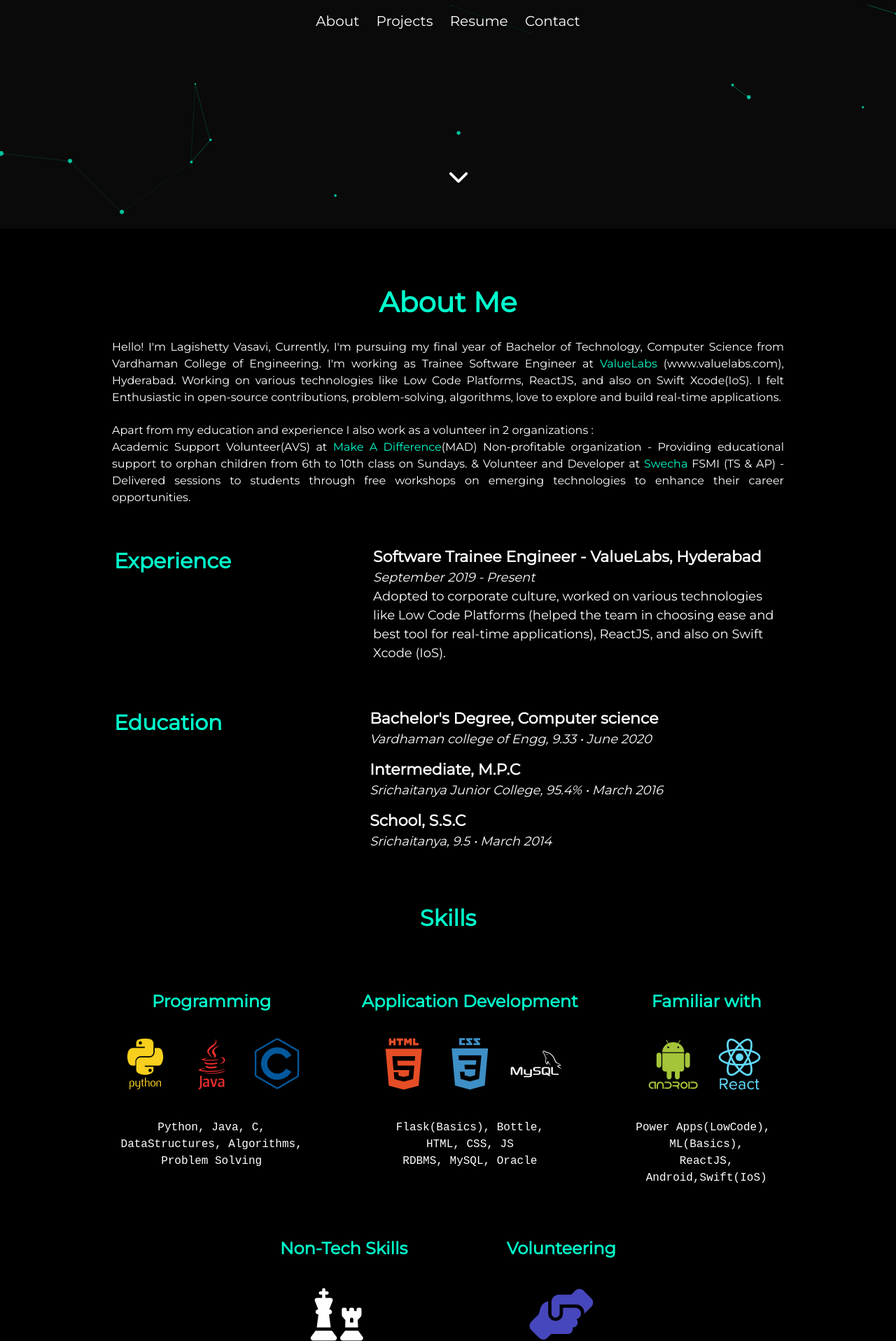
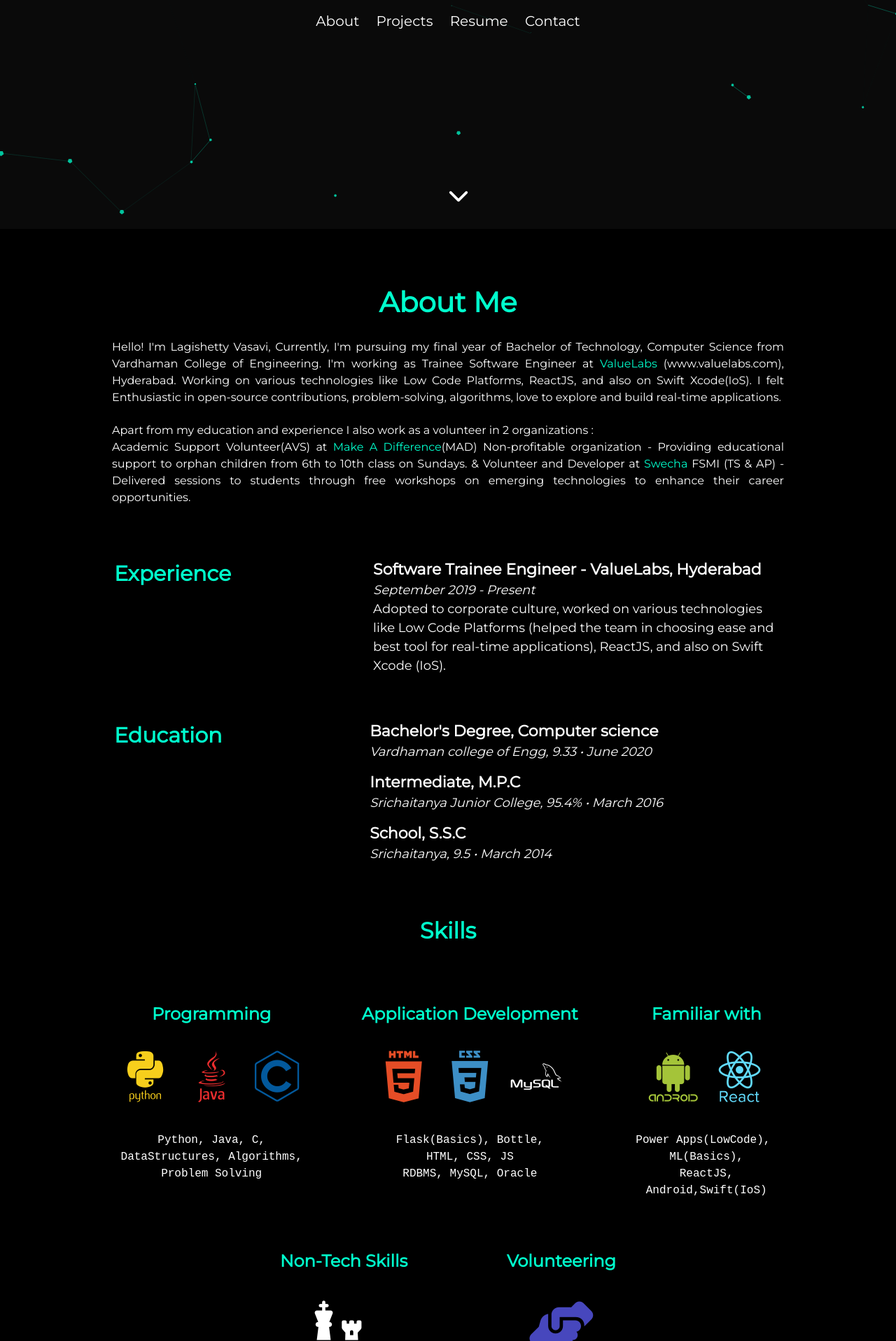
Before and after one commit to VasaviLagishetty/VasaviLagishetty.github.io, a Jekyll site: the page built from index.html, in a window 1280 px wide. Shown: the part 573-2489 px from the top of the page at 70% size. Built offline with Jekyll 4.4.1, drawn with Linux system fonts in a browser that asks for light colours; nearby versions of some CDN libraries; some of the changed text lies outside the part shown.

Commit message:
Updated Profile

```diff
--- a/_includes/about.html
+++ b/_includes/about.html
@@ -3,36 +3,7 @@
   <script src='https://kit.fontawesome.com/a076d05399.js'></script>
    <style>
      th{
-      color: #00ffcd;
-       padding-right: 200px;
-       vertical-align: top;
-       font-size: 30px;
-     }
-     td{
-        font-size: 18px;
-        padding-bottom:10px;
-     }
-     b{
-       font-size: 22px;
-       margin-bottom: 25px;
-     }
-     h1,h2,h3{
        color: #00ffcd;
-     }
-     i{
-       margin-bottom: 35px;
-     }
-     .heading{
-       text-align: center;
-     }
-     .info{
-      display: none;
-     }
-     .tech1,.tech2 {
-	    margin: 0 auto;
-    }
-     @media only screen and (max-width: 550px) {
-      th{
        padding-right: 50px;
        vertical-align: top;
        font-size: 18px;
@@ -45,26 +16,53 @@
        font-size: 15px;
        margin-bottom: 15px;
      }
+     h1,h2,h3{
+       color: #00ffcd;
+     }
+     i{
+       margin-bottom: 35px;
+     }
+     .heading{
+       text-align: center;
+     }
+     #info{
+      text-align: justify;
+     }
+    p{
+      text-align: justify;
+    }
+     @media only screen and (max-width: 550px) {
+     #info{
+       display: none;
+     }
     }
     @media only screen and (min-width: 550px) {
-
+      th{
+        padding-right: 200px;
+        font-size: 30px;
+      }
+      td{
+        font-size: 18px;
+        padding-bottom:10px;
+      }
+      b{
+       font-size: 22px;
+       margin-bottom: 25px;
+     }
       .tech1{
         margin-left: 25%;
       }
       .tech2{
         margin-right: 25%;
       }
-      .info{
-        display: inline;
-      }
     }
    </style>
  </head>
  <body style="background-color:black;color: white">
 <div class="user-details">
-  <h1 class="heading"> About Me </h1>
+  <h1> About Me </h1>
   <p>Hello! I'm Lagishetty Vasavi, Currently, I'm pursuing my final year of Bachelor of Technology, Computer Science from Vardhaman College of Engineering. I'm working as Trainee Software Engineer at <span style="color: #00ffcd;">ValueLabs</span> (www.valuelabs.com), Hyderabad. Working on various technologies like Low Code Platforms, ReactJS, and also on Swift Xcode(IoS). I felt Enthusiastic in open-source contributions, problem-solving, algorithms, love to explore and build real-time applications.</p>
-  <p class="info">Apart from my education and experience I also work as a volunteer in 2 organizations :<br>Academic Support Volunteer(AVS) at <span style="color: #00ffcd;">Make A Difference</span>(MAD) Non-profitable organization - Providing educational support to orphan children from 6th to 10th class on Sundays. & Volunteer and Developer at <span style="color: #00ffcd;">Swecha</span> FSMI (TS & AP) - Delivered sessions to students through free workshops on emerging technologies to enhance their career opportunities.</p>
+  <p id="info">Apart from my education and experience I also work as a volunteer in 2 organizations :<br>Academic Support Volunteer(AVS) at <span style="color: #00ffcd;">Make A Difference</span>(MAD) Non-profitable organization - Providing educational support to orphan children from 6th to 10th class on Sundays. & Volunteer and Developer at <span style="color: #00ffcd;">Swecha</span> FSMI (TS & AP) - Delivered sessions to students through free workshops on emerging technologies to enhance their career opportunities.</p>
   </div><br><br>
 <table>
   <tr>
@@ -85,10 +83,10 @@
   </tr>
 </table>
 <div class="user-details">
-  <h2 class="heading"> Skills </h2>
+  <h2> Skills </h2>
 </div>
 <div class="user">
-  <div class="tech" >
+  <div class="tech">
       <h3>Programming</h3>
       <i class="devicon-python-plain-wordmark colored"></i>
       <i class="devicon-java-plain-wordmark colored"></i>
--- /dev/null
+++ b/_includes/contact.html
@@ -0,0 +1,50 @@
+<head>
+    <script src='https://kit.fontawesome.com/a076d05399.js'></script>
+    <style>
+        .contact-details{
+            margin-left:auto;
+            margin-right:auto;
+        }
+        #pic{
+            border-radius: 50%;
+            width: 150px;
+            height: 150px;
+        }
+        .td1{
+            font-size: 17px;
+            padding: 20px;
+        }
+        a{
+            text-decoration: none;
+            color: white;
+        }
+        a:hover{
+            color: #00ffcd;
+        }
+        #icon{
+            margin-bottom: 0px;
+        }
+        @media only screen and (min-width: 550px) {
+            #pic{
+            width: 250px;
+            height: 250px;
+        }
+        .td1{
+            font-size: 27px;
+            padding: 25px;
+        }
+        }
+    </style>
+</head>
+<div class="user-details">
+    <h1> Contact </h1>
+</div>
+    <table class="contact-details">
+        <tr>
+            <td class="td1"><img id="pic" src="assets/img/vasavi.jpg" alt="profile_pic"></td>
+            <td class="td1">Vasavi Lagishetty<br>vasavi2910@gmail.com<br>+91 95422 63388<br>
+                <a target="_blank" href="https://t.me/VasaviLagishetty">Telegram <i id="icon" class="fab fa-telegram" style="font-size:20px;"></i></a><br>
+                <a target="_blank" href="https://www.linkedin.com/in/vasavi2910">LinkedIn <i id="icon" class="fab fa-linkedin" style="font-size:20px;"></i></a>
+            </td>
+        </tr>
+    </table>
--- a/_includes/header.html
+++ b/_includes/header.html
@@ -18,7 +18,7 @@
         <a class="link" href="#about" data-scroll>About</a>
         <a class="link" href="#projects" data-scroll>Projects</a>
         <a class="link" href="assets/Me/Vasavi_Resume.pdf" target="_blank">Resume</a>
-        <a class="link" href="#contact" data-scroll>Contact</a>
+        <a class="link" href="#contacts" data-scroll>Contact</a>
       </div>
   </div>
   <a class="down" href="#about" data-scroll><i id = "icon" class="fas fa-chevron-down" aria-hidden="true"></i></a>
--- a/_layouts/default.html
+++ b/_layouts/default.html
@@ -9,6 +9,9 @@
       <section id="projects">
         {% include projects.html %}
       </section>
+      <section id="contacts">
+        {% include contact.html %}
+      </section>
         {{ content }}
       {% include footer.html %}
   </body>
--- a/assets/css/main.css
+++ b/assets/css/main.css
@@ -88,7 +88,7 @@
 	height: 0
 }
 img {
-	border-style: none
+	border-style: none;
 }
 svg:not(:root) {
 	overflow: hidden
@@ -3948,7 +3948,7 @@
 
 .user-details {
 	text-align:center;
-	margin:5px auto
+	margin:5px auto;
 }
 #projects {
 	display:flex;
@@ -3957,11 +3957,6 @@
 	width:90%;
 	max-width:960px;
 	margin:0 auto
-}
-@media only screen and (min-width: 550px) {
-    .user-details{
-		text-align: justify;
-	}
 }
 
 @media only screen and (min-width: 550px) {
@@ -4031,6 +4026,8 @@
 	transition:color .3s ease-in,
 	background-color .3s ease-in,
 }
+
+
 .footer {
 	background: rgb(10, 10, 10);
 	padding:10px 0;
```
Also changed, not shown: assets/img/vasavi.jpg (added), 1 other file.
